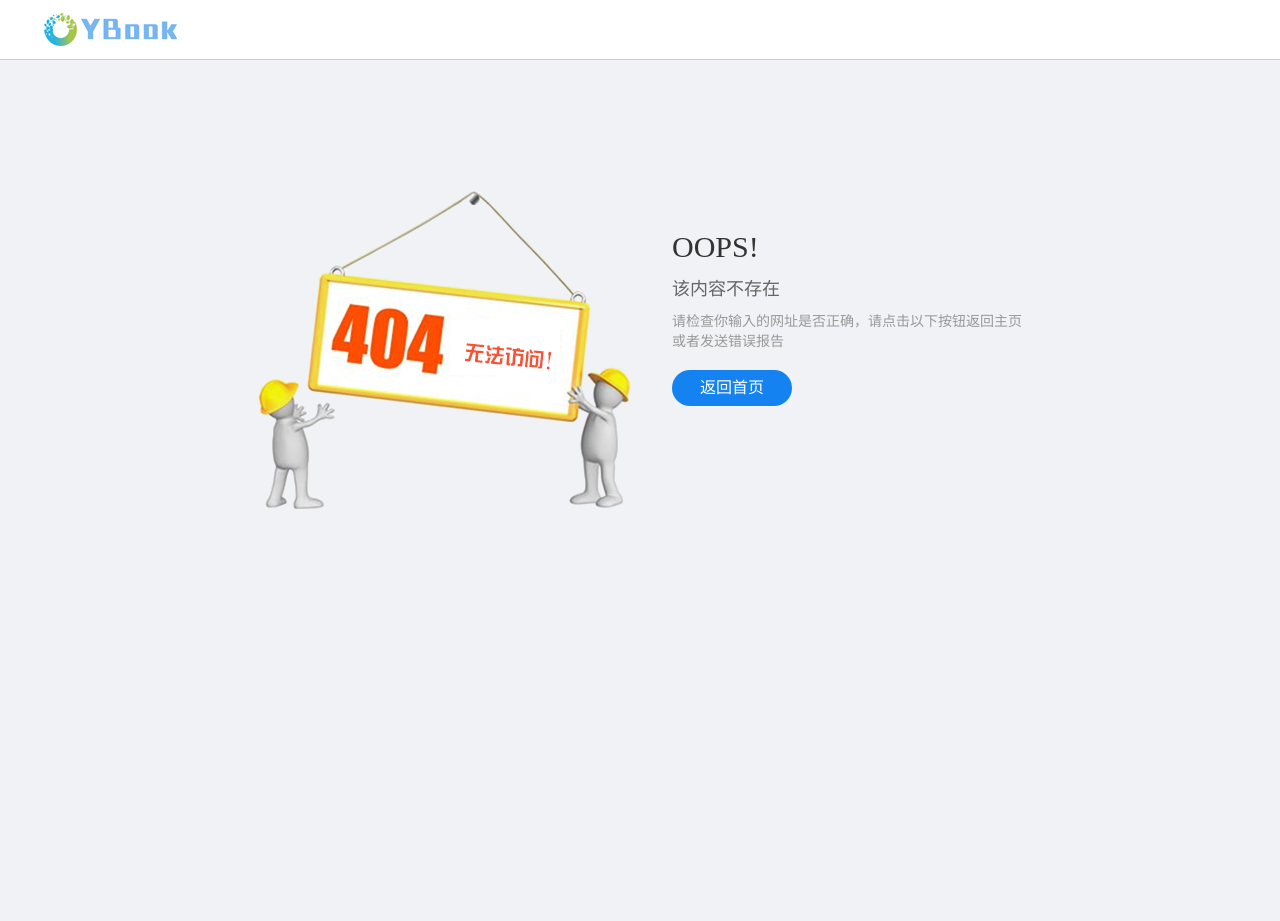
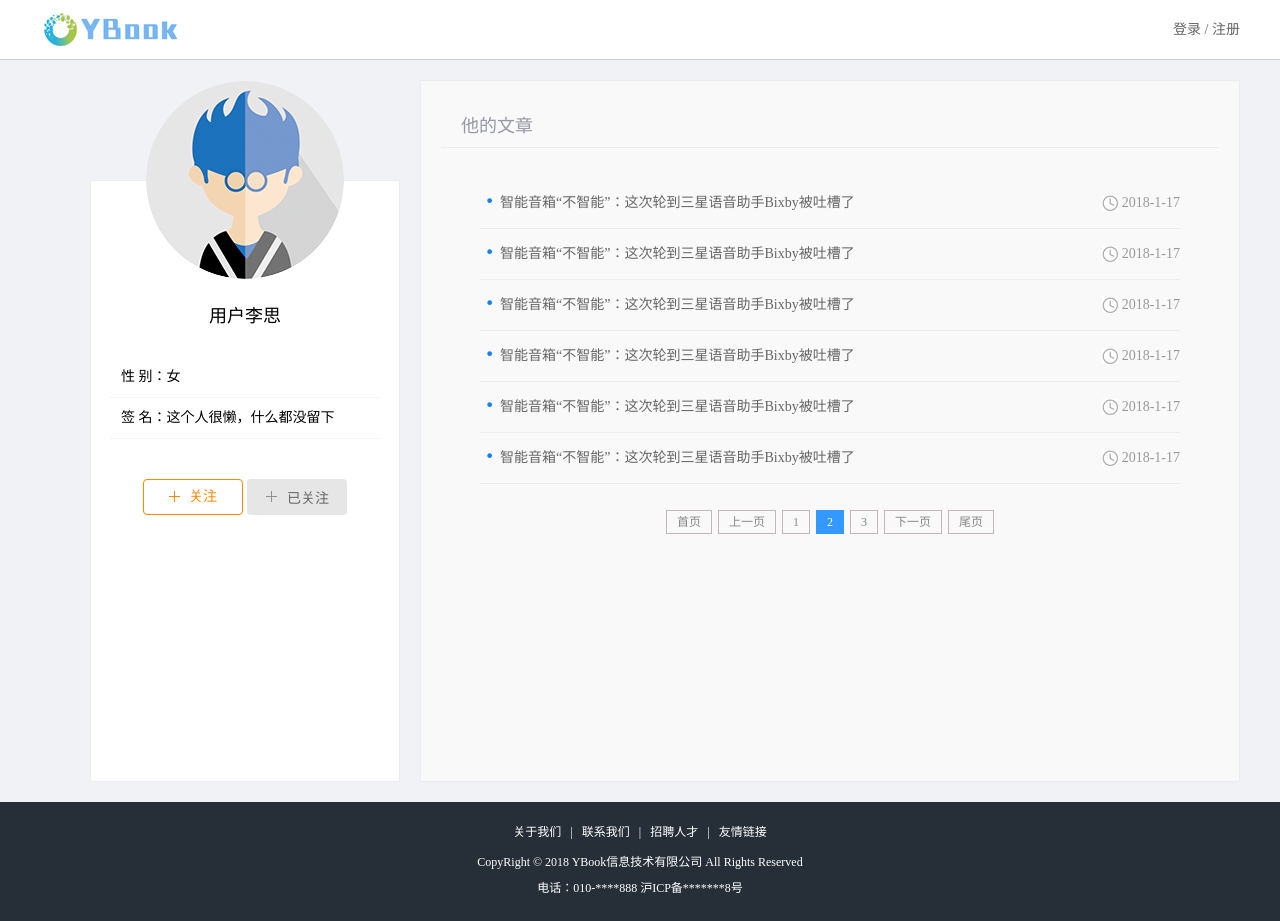
Before and after one commit to KAILINYmq/information, a Flask app: page /user/other_info in a window 1280 px wide. Before the commit the page ends 509 px from the top, so only its background shows below. Run offline with Flask 2, Linux system fonts and the light colour scheme; parts of the project's set-up code (start-up, migrations or seed data) failed here and were passed over; some libraries are stand-ins or nearby versions.

Commit message:
其他用户界面展示

```diff
--- a/info/modules/profile/views.py
+++ b/info/modules/profile/views.py
@@ -5,6 +5,24 @@ from info.modules.profile import profile_blu
 from info.untils.common import user_login_data
 from info.untils.image_storage import storage
 from info.untils.response_code import RET
+
+
+
+
+@profile_blu.route('/other_info')
+@user_login_data
+def other_info():
+    """个人关注详情页跳转"""
+    user = g.user
+
+    data = {
+        "user": user.to_dict() if g.user else None
+    }
+
+    return render_template('news/other.html', data=data)
+
+
+
 
 @profile_blu.route('/user_follow')
 @user_login_data
--- a/info/templates/news/base.html
+++ b/info/templates/news/base.html
@@ -4,6 +4,8 @@
     <meta charset="UTF-8">
     <title>{% block titleBlock %}{%  endblock %}</title>
     <link rel="stylesheet" type="text/css" href="../../static/news/css/reset.css">
+    {% block cssBlock %}
+    {% endblock %}
     <link rel="stylesheet" type="text/css" href="../../static/news/css/main.css">
     <script type="text/javascript" src="../../static/news/js/jquery-1.12.4.min.js"></script>
     <script type="text/javascript" src="../../static/news/js/main.js"></script>
@@ -80,8 +82,8 @@
             <a href="">友情链接</a>
         </div>
         <p class="copyright">
-            CopyRight © 2018 新经资讯信息技术有限公司 All Rights Reserved<br />
-电话：010-****888    京ICP备*******8号
+            CopyRight © 2018 YBook信息技术有限公司 All Rights Reserved<br />
+电话：010-****888    沪ICP备*******8号
         </p>
     </div>
 
--- a/info/templates/news/other.html
+++ b/info/templates/news/other.html
@@ -1,28 +1,19 @@
-<!DOCTYPE html>
-<html lang="en">
-<head>
-    <meta charset="UTF-8">
-    <title>用户概况</title>
-    <link rel="stylesheet" type="text/css" href="../../static/news/css/reset.css">
+{%  extends "news/base.html" %}
+
+{% block titleBlock %}
+用户概况
+{% endblock %}
+
+{% block cssBlock %}
     <link rel="stylesheet" type="text/css" href="../../static/news/css/jquery.pagination.css">
-    <link rel="stylesheet" type="text/css" href="../../static/news/css/main.css">
-    <script type="text/javascript" src="../../static/news/js/jquery-1.12.4.min.js"></script>
+{% endblock %}
+
+{% block scriptBlock %}
     <script type="text/javascript" src="../../static/news/js/jquery.pagination.min.js"></script>
     <script type="text/javascript" src="../../static/news/js/other.js"></script>
-</head>
-<body>
-    <div class="header_con">
-        <div class="header">
-            <a href="#" class="logo fl"><img src="../../static/news/images/logo.png" alt="logo"></a>
-            <div class="user_login fr" style="display: block;">
-                <img src="../../static/news/images/person01.png" class="lgin_pic">
-                <a href="#">张大山</a>
-                <a href="#">退出</a>
-            </div>
-        </div>
-    </div>
+{% endblock %}
 
-    <div class="conter_con">
+{% block contentBlock%}
     <div class="user_menu_con fl">
         <div class="user_center_pic">
             <img src="../../static/news/images/user_pic.png" alt="用户图片">
@@ -68,83 +59,163 @@
             </div>
 
         </div>
-    </div>
-    <div class="footer">
-        <div class="footer_links">
-            <a href="">关于我们</a>
-            <span>|</span>
-            <a href="">联系我们</a>
-            <span>|</span>
-            <a href="">招聘人才</a>
-            <span>|</span>
-            <a href="">友情链接</a>
-        </div>
-        <p class="copyright">
-            CopyRight © 2018 新经资讯信息技术有限公司 All Rights Reserved<br />
-电话：010-****888    京ICP备*******8号
-        </p>
-    </div>
+{% endblock %}
 
-    <!-- 登录表单 -->
-    <form class="login_form_con">
-        <div class="login_form">
-            <div class="login_title">
-                <h3>登 录</h3>
-                <a href="javascript:;" class="shutoff"></a>
-            </div>
-            <div class="form_group">
-                <input type="text" name="username" autocomplete="off">
-                <div class="input_tip">用户名/手机号</div>
-            </div>
-            <div class="form_group">
-                <input type="password" name="password">
-                <div class="input_tip">密码(不少于6位)</div>
-            </div>
-            <input type="submit" name="" value="登 录" class="input_sub">
-            <div class="down_link">还没有账号？<a href="#" class="to_register">立即注册</a></div>
-        </div>
-        <div class="mask"></div>
-    </form>
+{% block rankBlock%}
+{% endblock %}
 
-    <!-- 注册表单 -->
-    <form class="register_form_con">
-        <div class="register_form">
-            <div class="register_title">
-                <h3>注 册</h3>
-                <a href="javascript:;" class="shutoff"></a>
-            </div>
-            <div class="form_group">
-                <input type="text" name="username" autocomplete="off" class="phone_input">
-                <div class="input_tip">手机号</div>
-                <div class="error_tip">手机号不能为空</div>
-            </div>
-            <div class="form_group">
-                <input type="password" name="code_pwd" class="code_pwd">
-                <div class="input_tip">手机验证码</div>
-                <a href="javascript:;" class="get_code">点击获取验证码</a>
-                <div class="error_tip">验证码不能为空</div>
-            </div>
-            <div class="form_group">
-                <input type="password" name="password" class="pass_input">
-                <div class="input_tip">密码(不少于6位)</div>
-                <div class="error_tip">密码不能为空</div>
-            </div>
-            <div class="form_group">
-                <input type="password" name="code_pwd" class="code_pwd">
-                <div class="input_tip">图形验证码</div>
-                <img src="../../static/news/images/pic_code.png" class="get_pic_code">
-                <div class="error_tip">图形码不能为空</div>
-            </div>
 
-            <div  class="form_group2 clearfix">
-                <input type="checkbox" class="agree_input" checked>
-                <p>同意使用条款，并已阅读"跟帖评论自律管理承诺书"</p>
-                <div class="error_tip">请勾选</div>
-            </div>
-            <input type="submit" name="" value="注 册" class="input_sub">
-            <div class="down_link">已有账号？<a href="#" class="to_login">立即登录</a></div>
-        </div>
-        <div class="mask"></div>
-    </form>
-</body>
-</html>
+
+
+{##}
+{##}
+{#<!DOCTYPE html>#}
+{#<html lang="en">#}
+{#<head>#}
+{#    <meta charset="UTF-8">#}
+{#    <title>用户概况</title>#}
+{#    <link rel="stylesheet" type="text/css" href="../../static/news/css/reset.css">#}
+{#    <link rel="stylesheet" type="text/css" href="../../static/news/css/jquery.pagination.css">#}
+{#    <link rel="stylesheet" type="text/css" href="../../static/news/css/main.css">#}
+{#    <script type="text/javascript" src="../../static/news/js/jquery-1.12.4.min.js"></script>#}
+{#    <script type="text/javascript" src="../../static/news/js/jquery.pagination.min.js"></script>#}
+{#    <script type="text/javascript" src="../../static/news/js/other.js"></script>#}
+{#</head>#}
+{#<body>#}
+{#    <div class="header_con">#}
+{#        <div class="header">#}
+{#            <a href="#" class="logo fl"><img src="../../static/news/images/logo.png" alt="logo"></a>#}
+{#            <div class="user_login fr" style="display: block;">#}
+{#                <img src="../../static/news/images/person01.png" class="lgin_pic">#}
+{#                <a href="#">张大山</a>#}
+{#                <a href="#">退出</a>#}
+{#            </div>#}
+{#        </div>#}
+{#    </div>#}
+{#    #}
+{#    <div class="conter_con">#}
+{#        <div class="user_menu_con fl">#}
+{#            <div class="user_center_pic">#}
+{#                <img src="../../static/news/images/user_pic.png" alt="用户图片">#}
+{#            </div>#}
+{#            <div class="user_center_name">用户李思</div>#}
+{##}
+{#            <ul class="other_detail">#}
+{#                <li>性 别：女</li>#}
+{#                <li>签 名：这个人很懒，什么都没留下</li>#}
+{#            </ul>#}
+{#            #}
+{#            <div class="focus_other">#}
+{#                <a href="javascript:;" class="focus">关注</a>#}
+{#        <a href="javascript:;" class="focused"><span class="out">已关注</span><span class="over">取消关注</span></a>#}
+{#            </div>            #}
+{##}
+{#        </div>#}
+{##}
+{#        <div class="user_con fr">#}
+{#            <div class="other_collect">#}
+{#                <h3>他的文章</h3>#}
+{#                <ul class="article_list">#}
+{#                    <li><a href="#">智能音箱“不智能”：这次轮到三星语音助手Bixby被吐槽了</a><span>2018-1-17</span></li>#}
+{#                    <li><a href="#">智能音箱“不智能”：这次轮到三星语音助手Bixby被吐槽了</a><span>2018-1-17</span></li>#}
+{#                    <li><a href="#">智能音箱“不智能”：这次轮到三星语音助手Bixby被吐槽了</a><span>2018-1-17</span></li>#}
+{#                    <li><a href="#">智能音箱“不智能”：这次轮到三星语音助手Bixby被吐槽了</a><span>2018-1-17</span></li>#}
+{#                    <li><a href="#">智能音箱“不智能”：这次轮到三星语音助手Bixby被吐槽了</a><span>2018-1-17</span></li>#}
+{#                    <li><a href="#">智能音箱“不智能”：这次轮到三星语音助手Bixby被吐槽了</a><span>2018-1-17</span></li>#}
+{#                </ul>#}
+{#                #}
+{#                <div id="pagination" class="page"></div>#}
+{#                <script>#}
+{#                    $(function(){#}
+{#                        $("#pagination").pagination({#}
+{#                            currentPage: 2,#}
+{#                            totalPage: 3,#}
+{#                            callback: function(current) {#}
+{#                                alert('ok!');#}
+{#                            }#}
+{#                        });#}
+{#                    });#}
+{#                </script>#}
+{#            </div>#}
+{##}
+{#        </div>        #}
+{#    </div>#}
+{#    <div class="footer">        #}
+{#        <div class="footer_links">#}
+{#            <a href="">关于我们</a>#}
+{#            <span>|</span>#}
+{#            <a href="">联系我们</a>#}
+{#            <span>|</span>#}
+{#            <a href="">招聘人才</a>#}
+{#            <span>|</span>#}
+{#            <a href="">友情链接</a>#}
+{#        </div>#}
+{#        <p class="copyright">#}
+{#            CopyRight © 2018 新经资讯信息技术有限公司 All Rights Reserved<br />#}
+{#电话：010-****888    京ICP备*******8号#}
+{#        </p>#}
+{#    </div>#}
+{#    #}
+{#    <!-- 登录表单 -->#}
+{#    <form class="login_form_con">#}
+{#        <div class="login_form">#}
+{#            <div class="login_title">#}
+{#                <h3>登 录</h3>#}
+{#                <a href="javascript:;" class="shutoff"></a>#}
+{#            </div>#}
+{#            <div class="form_group">                #}
+{#                <input type="text" name="username" autocomplete="off">#}
+{#                <div class="input_tip">用户名/手机号</div>#}
+{#            </div>#}
+{#            <div class="form_group">                #}
+{#                <input type="password" name="password">#}
+{#                <div class="input_tip">密码(不少于6位)</div>#}
+{#            </div>#}
+{#            <input type="submit" name="" value="登 录" class="input_sub">#}
+{#            <div class="down_link">还没有账号？<a href="#" class="to_register">立即注册</a></div>#}
+{#        </div>#}
+{#        <div class="mask"></div>#}
+{#    </form>#}
+{#    #}
+{#    <!-- 注册表单 -->#}
+{#    <form class="register_form_con">#}
+{#        <div class="register_form">#}
+{#            <div class="register_title">#}
+{#                <h3>注 册</h3>#}
+{#                <a href="javascript:;" class="shutoff"></a>#}
+{#            </div>#}
+{#            <div class="form_group">                #}
+{#                <input type="text" name="username" autocomplete="off" class="phone_input">#}
+{#                <div class="input_tip">手机号</div>#}
+{#                <div class="error_tip">手机号不能为空</div>#}
+{#            </div>#}
+{#            <div class="form_group">                #}
+{#                <input type="password" name="code_pwd" class="code_pwd">#}
+{#                <div class="input_tip">手机验证码</div>#}
+{#                <a href="javascript:;" class="get_code">点击获取验证码</a>#}
+{#                <div class="error_tip">验证码不能为空</div>#}
+{#            </div>#}
+{#            <div class="form_group">                #}
+{#                <input type="password" name="password" class="pass_input">#}
+{#                <div class="input_tip">密码(不少于6位)</div>#}
+{#                <div class="error_tip">密码不能为空</div>#}
+{#            </div>#}
+{#            <div class="form_group">                #}
+{#                <input type="password" name="code_pwd" class="code_pwd">#}
+{#                <div class="input_tip">图形验证码</div>#}
+{#                <img src="../../static/news/images/pic_code.png" class="get_pic_code">#}
+{#                <div class="error_tip">图形码不能为空</div>#}
+{#            </div>#}
+{#            #}
+{#            <div  class="form_group2 clearfix">#}
+{#                <input type="checkbox" class="agree_input" checked>#}
+{#                <p>同意使用条款，并已阅读"跟帖评论自律管理承诺书"</p>#}
+{#                <div class="error_tip">请勾选</div>#}
+{#            </div>#}
+{#            <input type="submit" name="" value="注 册" class="input_sub">#}
+{#            <div class="down_link">已有账号？<a href="#" class="to_login">立即登录</a></div>#}
+{#        </div>#}
+{#        <div class="mask"></div>#}
+{#    </form>#}
+{#</body>#}
+{#</html>#}
--- a/info/templates/news/user_follow.html
+++ b/info/templates/news/user_follow.html
@@ -15,12 +15,13 @@
         <ul class="card_list_con">
             {% for user in data.users %}
                 <li class="author_card card_list">
-                    <a href="#" target="_blank" class="author_pic"><img src="{% if user.avatar_url %}
+                    <a href="/user/other_info" target="_blank" class="author_pic"><img src="{% if user.avatar_url %}
                     {{ user.avatar_url }}
                     {% else %}
                     ../../static/news/images/cat.jpg
                     {% endif %}" alt="author_pic"></a>
-                    <a href="#" target="_blank" class="author_name">{{ user.nick_name }}</a>
+{#                 target="_blank" 跳转新的界面防止在内部显示BUG #}
+                    <a href="/user/other_info" target="_blank" class="author_name">{{ user.nick_name }}</a>
                     <div class="author_resume">{{ user.signature }}</div>
                     <div class="writings"><span>总篇数</span><b>{{ user.news_count }}</b></div>
                     <div class="follows"><span>粉丝</span><b>{{ user.followers_count }}</b></div>
```
Lines whose indentation alone changed are shown as unchanged.
